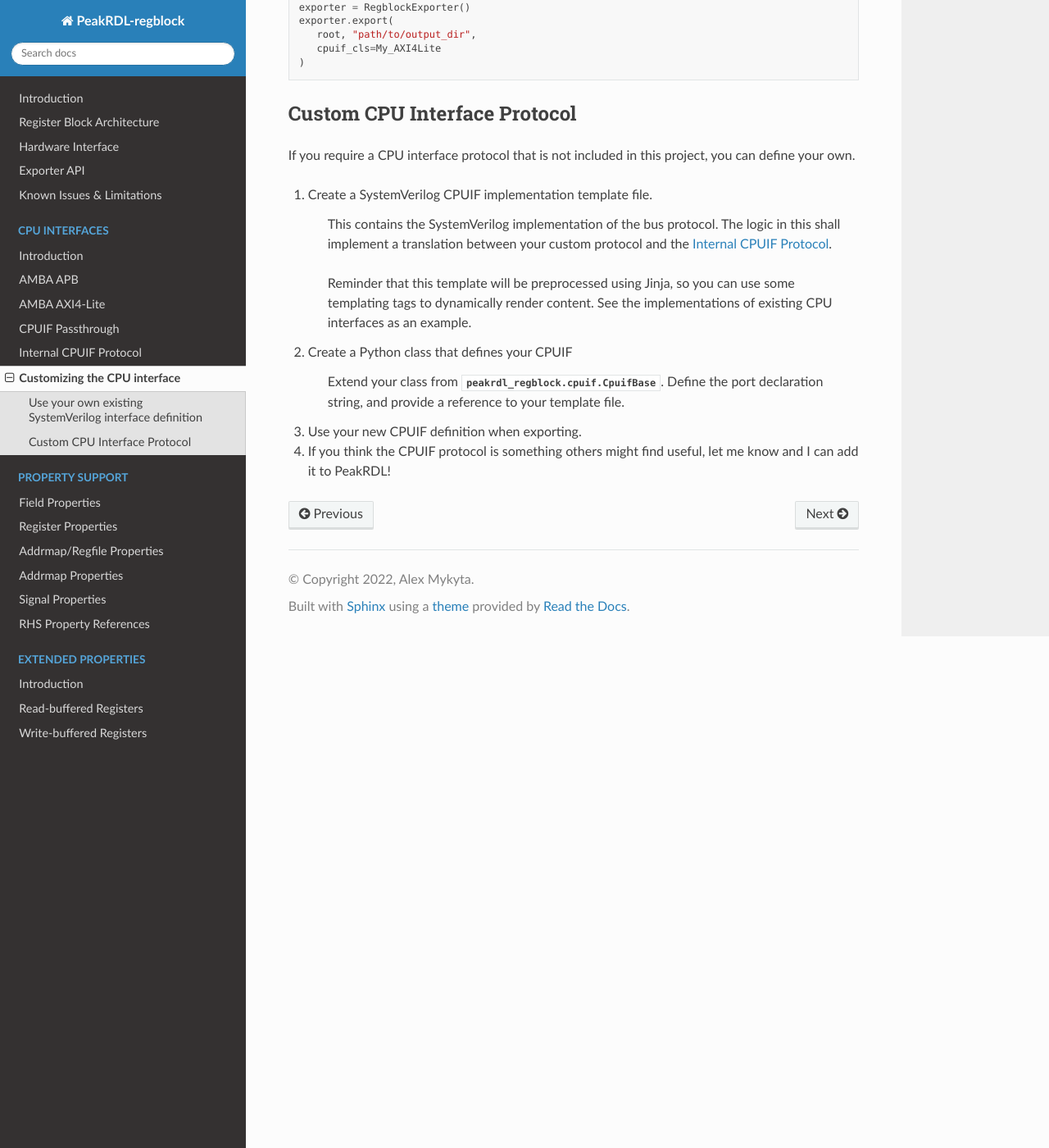
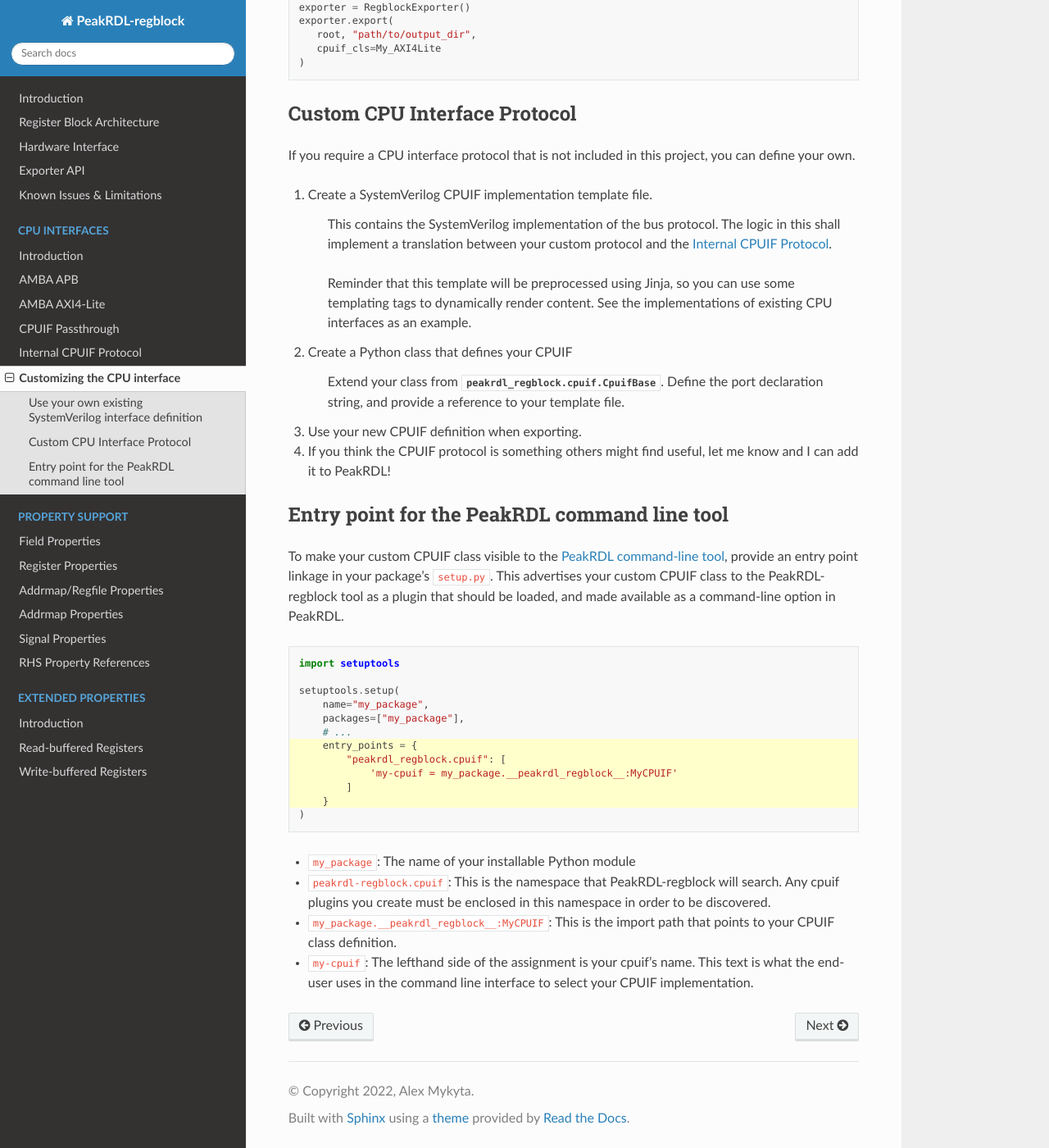
Before and after one commit to SystemRDL/PeakRDL-regblock, a Sphinx documentation site: the page built from docs/cpuif/customizing.rst, in a window 1280 px wide and 1400 px high, scrolled down 1021 px. Shown: the whole window at 82% size. Built offline with Sphinx 7.4.7 and the Read the Docs theme 2.0.0, drawn with Linux system fonts in a browser that asks for light colours.

Commit message:
Add support for user-extending cpuif for PeakRDL command-line

```diff
--- a/docs/cpuif/customizing.rst
+++ b/docs/cpuif/customizing.rst
@@ -76,3 +76,39 @@
 
 3. Use your new CPUIF definition when exporting.
 4. If you think the CPUIF protocol is something others might find useful, let me know and I can add it to PeakRDL!
+
+
+Entry point for the PeakRDL command line tool
+---------------------------------------------
+To make your custom CPUIF class visible to the `PeakRDL command-line tool <https://peakrdl.readthedocs.io>`_,
+provide an entry point linkage in your package's ``setup.py``. This advertises
+your custom CPUIF class to the PeakRDL-regblock tool as a plugin that should be
+loaded, and made available as a command-line option in PeakRDL.
+
+
+.. code-block:: python
+    :emphasize-lines: 7-11
+
+    import setuptools
+
+    setuptools.setup(
+        name="my_package",
+        packages=["my_package"],
+        # ...
+        entry_points = {
+            "peakrdl_regblock.cpuif": [
+                'my-cpuif = my_package.__peakrdl_regblock__:MyCPUIF'
+            ]
+        }
+    )
+
+
+*   ``my_package``: The name of your installable Python module
+*   ``peakrdl-regblock.cpuif``: This is the namespace that PeakRDL-regblock will
+    search. Any cpuif plugins you create must be enclosed in this namespace in
+    order to be discovered.
+*   ``my_package.__peakrdl_regblock__:MyCPUIF``: This is the import path that
+    points to your CPUIF class definition.
+*   ``my-cpuif``: The lefthand side of the assignment is your cpuif's name. This
+    text is what the end-user uses in the command line interface to select your
+    CPUIF implementation.
```
Also changed, not shown: 2 other files.
